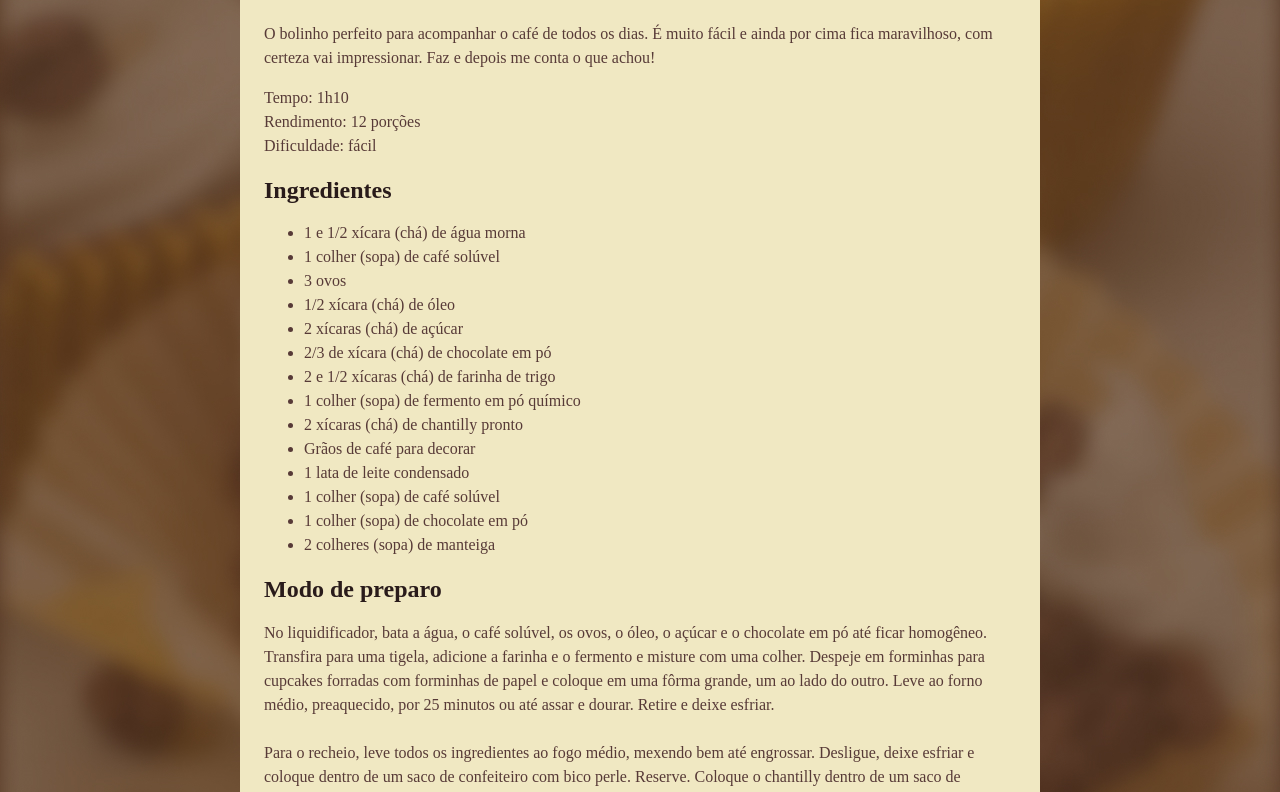
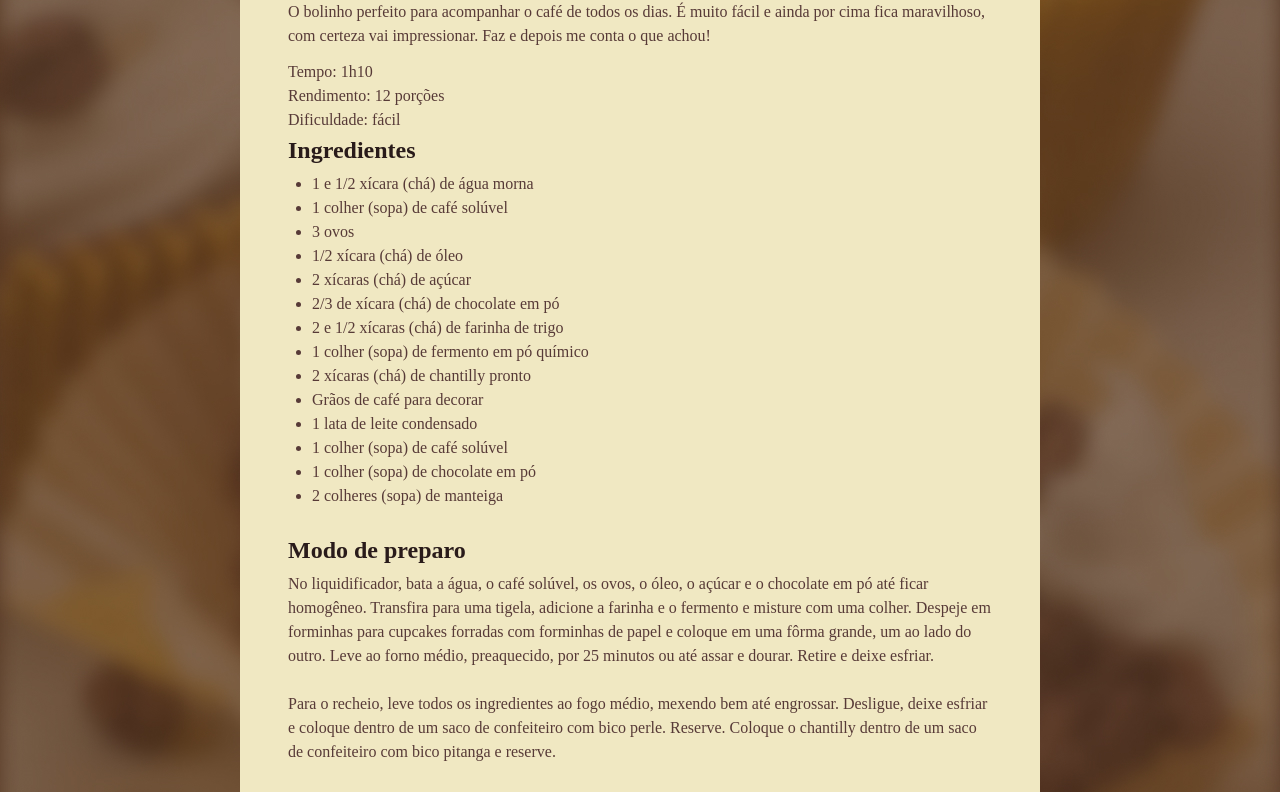
Before and after one commit to deizirrs/Pagina-de-Receitas, a plain HTML site: page index.html in a window 1280 px wide. Shown: the part 567-1359 px from the top of the page. Drawn offline with Linux system fonts and the light colour scheme; a web font is replaced by a local one.

Commit message:
Customizing spaces

```diff
--- a/style.css
+++ b/style.css
@@ -1,3 +1,9 @@
+ *{
+    margin: 0;
+    padding: 0;
+ }
+
+
  :root{
     font-family: "Alice", serif;
     line-height: 150%;
@@ -21,15 +27,33 @@ body{
 img{
     border-radius: 16px;
 }
+main{
+    padding: 24px;
+}
+section + section{
+    margin-top: 24px
+}
+
+#about p + p{
+    margin-top: 12px
+}
 
 h1{
     line-height: 140%;
     font-size: 40px;
+    margin-bottom: 4px;
 }
 h2{
     font-size: 24px;
 }
 
 h1, h2{
-    color: #291B1A
+    color: #291B1A;
+    margin-bottom: 4px;
+    line-height: 150%;
 }
+
+ul{
+    padding-left: 24px;
+
+}
```
